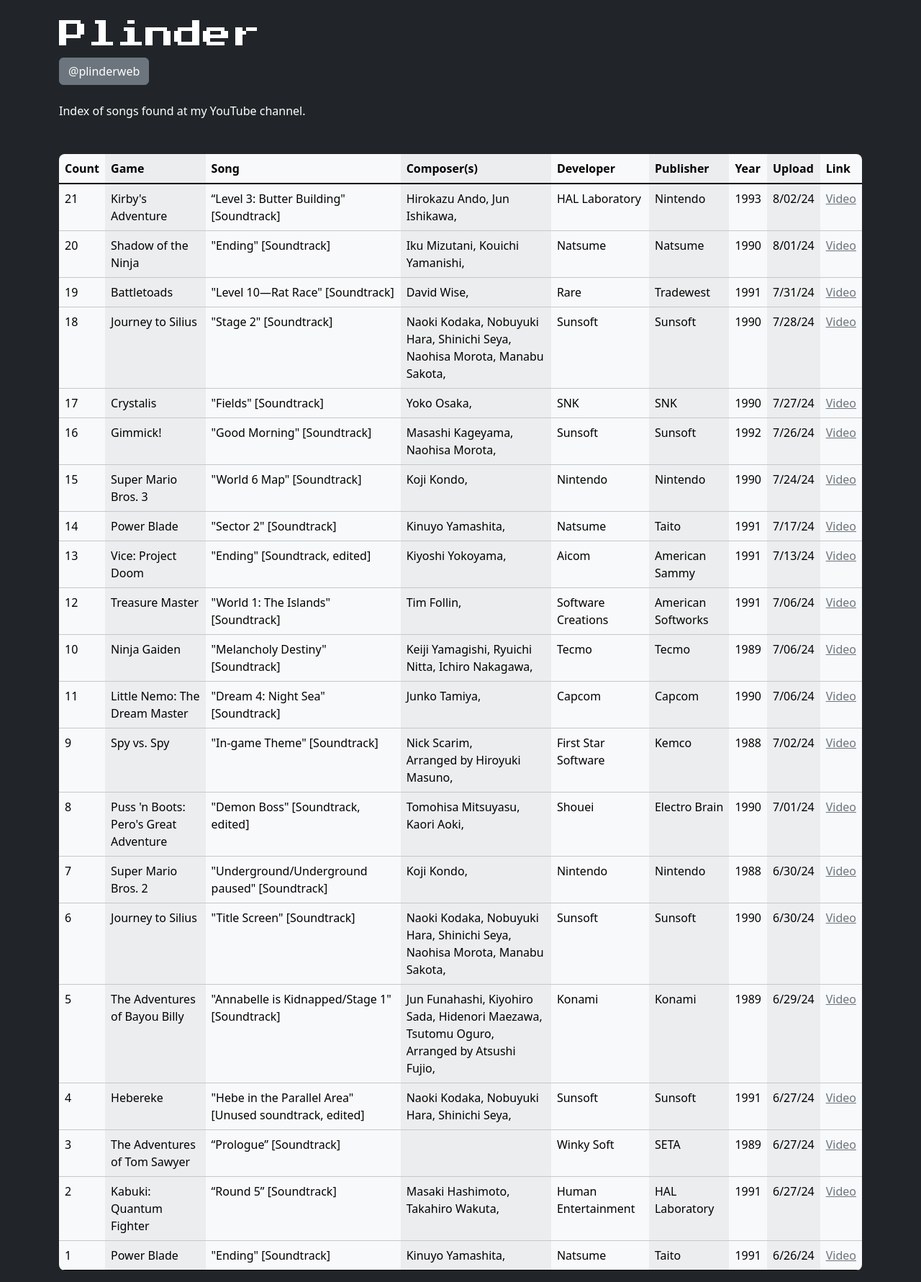
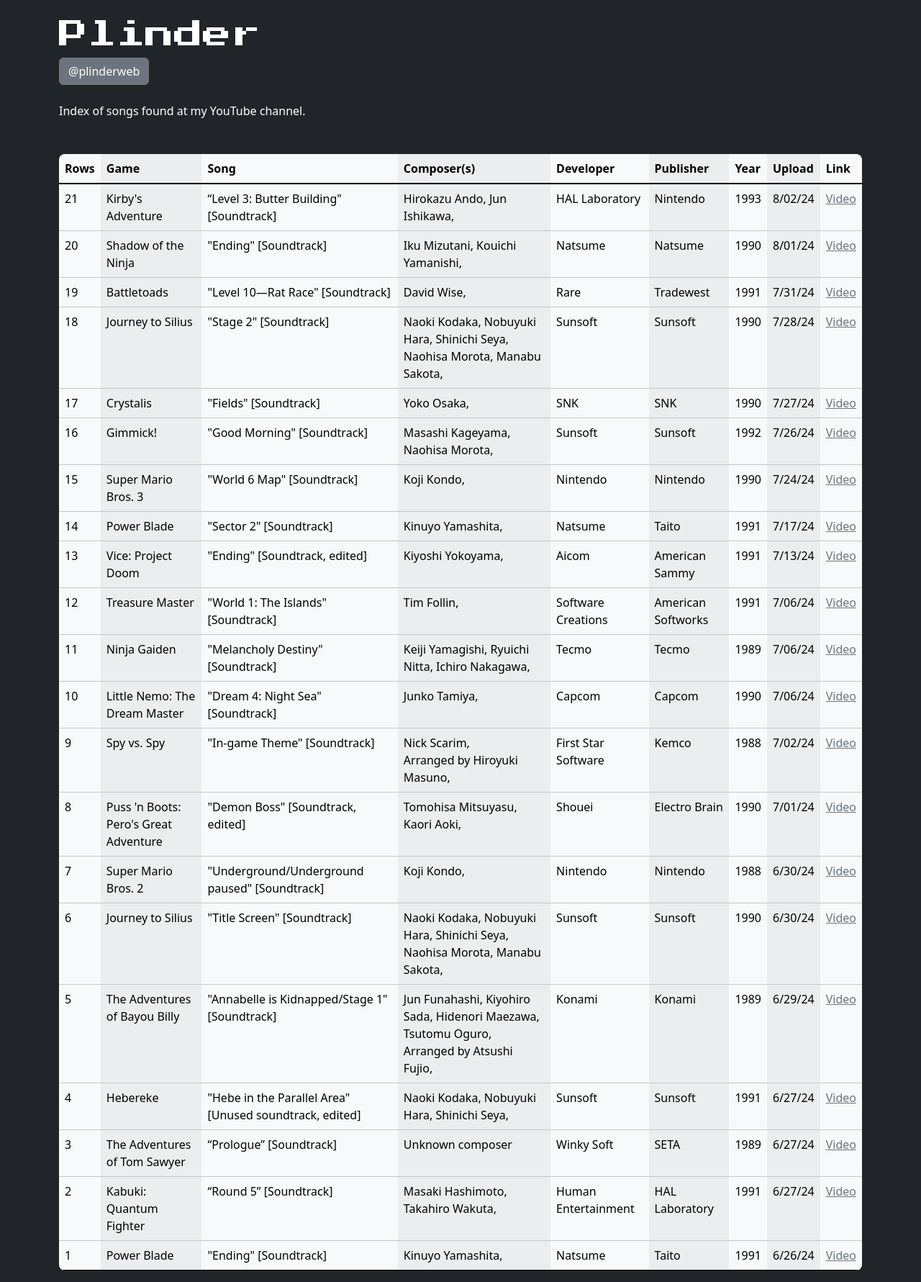
Before and after one commit to plinderdev/nes_music, a Flask app: page / in a window 1280 px wide. Shown: the whole page at 72% size. Run offline with Flask 3, Linux system fonts and the light colour scheme; data comes from the database, SQL or seed files in the repository.

Commit message:
Started JS

```diff
--- a/nes_music/routes.py
+++ b/nes_music/routes.py
@@ -41,28 +41,15 @@ def index():
         all_composers.append(song_composers)
         all_arrangers.append(song_arrangers)
 
-    print(all_composers)
-    print(all_arrangers)
-
-
-
     table = db.session.execute(
-            select(Game, Song, Video) # SongMusician,
-            # .outerjoin(Musician, SongMusician.composer_id == Musician.as_composer)
+            select(Game, Song, Video)
             .filter(
                 Song.game_id == Game.id,
-                # SongMusician.song_id == Song.id,
                 Video.song_id == Song.id
                 )
             .order_by(Video.upload_date.desc())
             ).all()
 
-
-
-    # for s in songs:
-    #     if s.SongMusician.composer:
-    #         print(s.Song.id, s.SongMusician.composer.name)
-
     return render_template("index.html", table=table,
                            composers=all_composers,
                            arrangers=all_arrangers)
--- a/nes_music/static/script.js
+++ b/nes_music/static/script.js
@@ -1 +1,19 @@
 // remove comma from last span with comma; td, give id
+
+
+// Adds count of rows beneath "Rows" header in table
+function addCountColumn() {
+    const rows = document.querySelectorAll(
+        "table tbody tr");
+    let count;
+
+    count = rows.length;
+    for (let c = 0; c < count; c += 1) {
+        rows[c].insertCell(0).innerText = rows.length - c;
+    }
+
+    // showCount(count);
+}
+
+
+window.addEventListener("DOMContentLoaded", addCountColumn);
--- a/nes_music/templates/base.html
+++ b/nes_music/templates/base.html
@@ -19,5 +19,6 @@
     </main>
 
     <script src="https://cdn.jsdelivr.net/npm/bootstrap@5.3.3/dist/js/bootstrap.bundle.min.js" integrity="sha384-YvpcrYf0tY3lHB60NNkmXc5s9fDVZLESaAA55NDzOxhy9GkcIdslK1eN7N6jIeHz" crossorigin="anonymous"></script>
+    <script src="{{ url_for('static', filename='script.js') }}"></script>
 </body>
 </html>
--- a/nes_music/templates/index.html
+++ b/nes_music/templates/index.html
@@ -12,7 +12,7 @@
             <table class="table table-light table-striped-columns rounded-3 overflow-hidden">
                 <thead>
                     <tr>
-                        <th scope="col">Count</th>
+                        <th scope="col">Rows</th>
                         <th scope="col">Game</th>
                         <th scope="col">Song</th>
                         <th scope="col">Composer(s)</th>
@@ -26,17 +26,21 @@
                 <tbody class="table-group-divider">
                     {% for row in table %}
                         <tr>
-                            <td>{{ row.Song.id }}</td>
+{#                            <td>{{ row.Song.id }}</td>#}
                             <td>{{ row.Game.name }}</td>
                             <td>{{ row.Song.name }}</td>
                             <td>
+                                {% if composers[row.Song.id] %}
                                     {% for c in composers[row.Song.id] %}
                                         <span>{{ c }}</span><span>,</span>
                                     {% endfor %}
                                     {% for a in arrangers[row.Song.id] %}
-                                    </br>
+                                        <br>
                                         <span>Arranged by </span><span>{{ a }}</span><span>,</span>
                                     {% endfor %}
+                                {% else %}
+                                    <span>Unknown composer</span>
+                                {%  endif %}
                             </td>
 {#                            <td>{{ row.SongMusician.composer.name }}</td>#}
 {#                            <td>{{ row.SongMusician.arranger.name }}</td>#}
```
Lines whose indentation alone changed are shown as unchanged.
